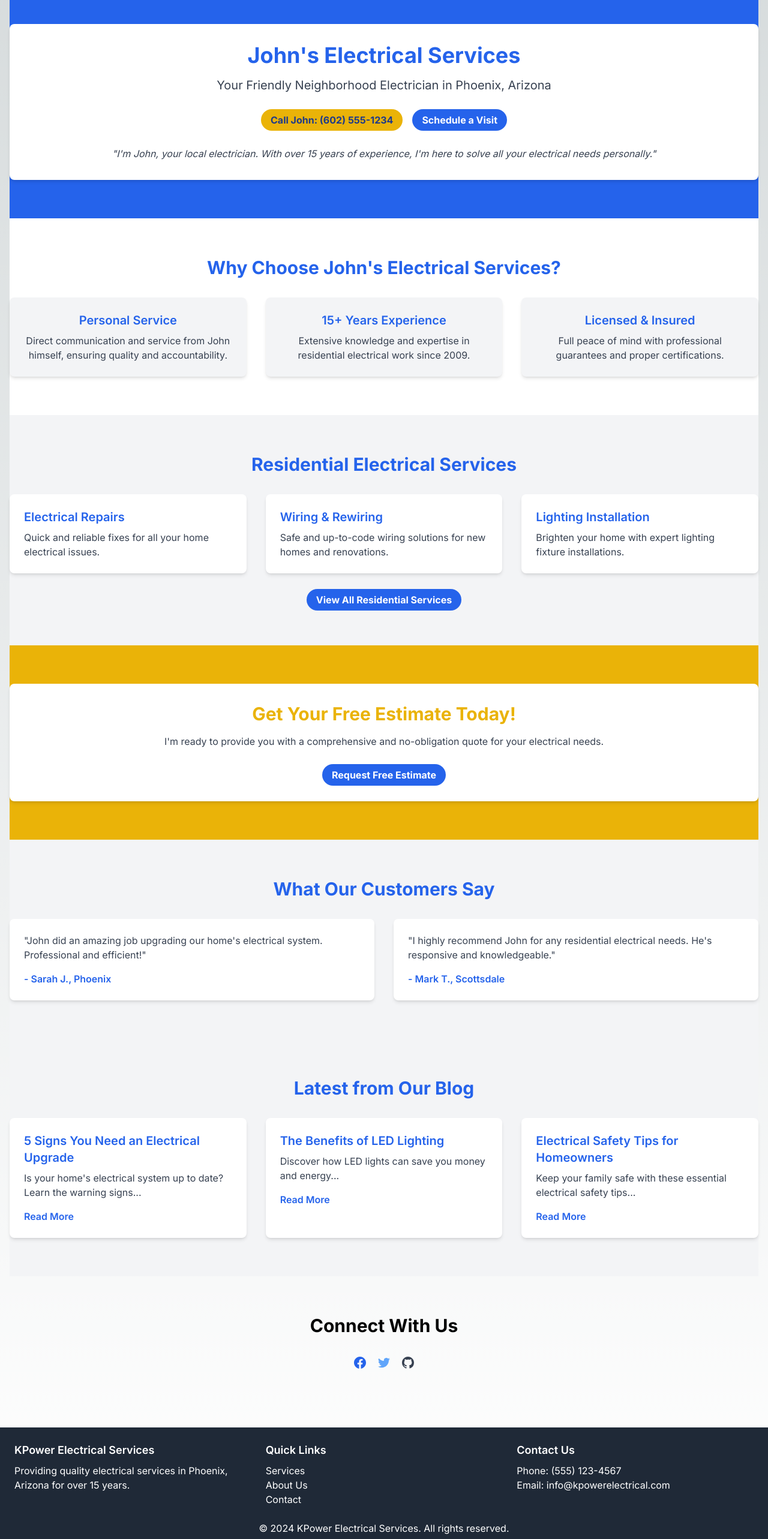
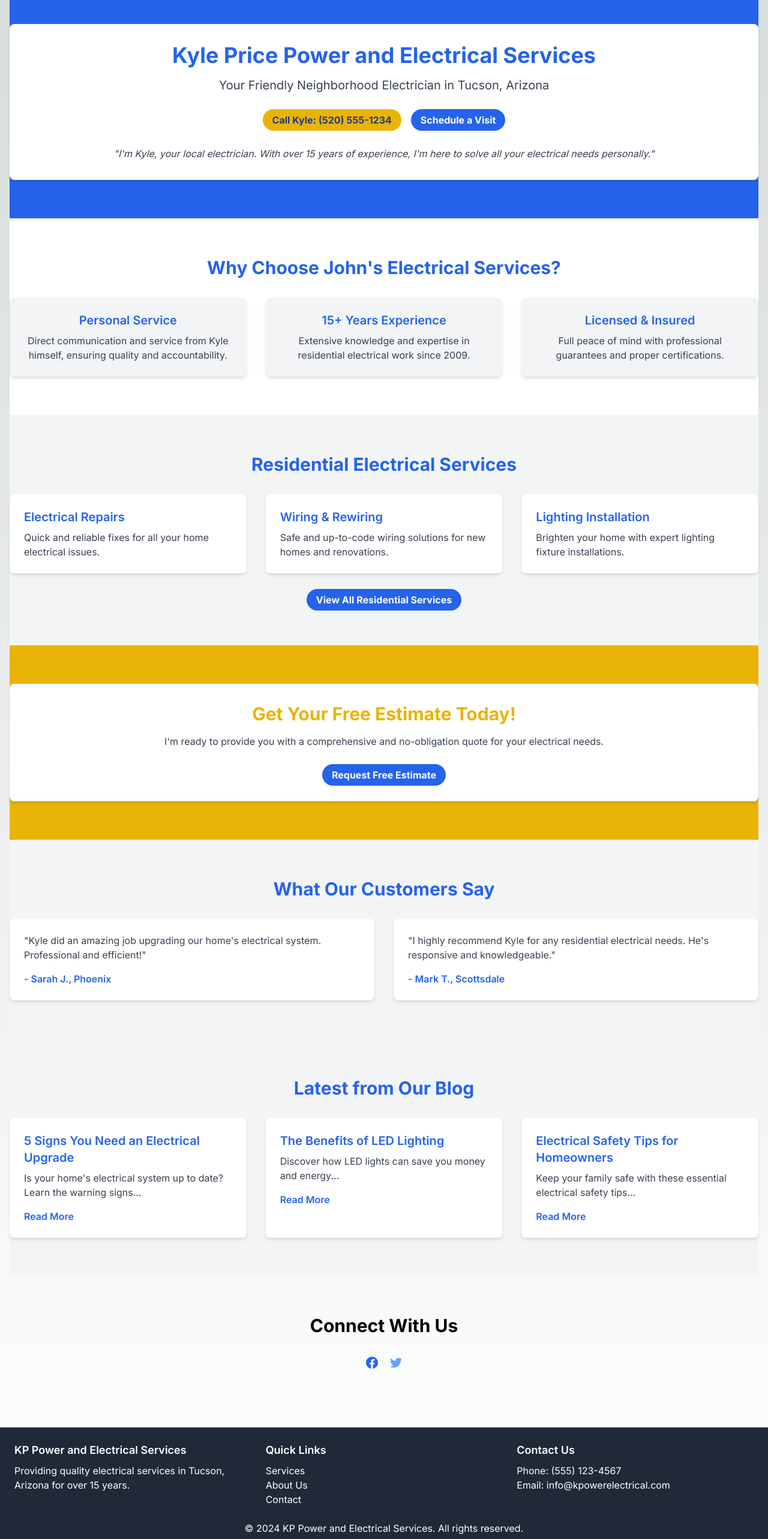
Before and after one commit to MJE43/kp, a Next.js app: page / in a window 1280 px wide. Shown: the part 120-2686 px from the top of the page at 60% size. Built offline with nearby package versions, Linux system fonts and the light colour scheme.

Commit message:
lint and formatting updates

```diff
--- a/src/app/about/page.tsx
+++ b/src/app/about/page.tsx
@@ -4,9 +4,21 @@ export default function AboutPage() {
   return (
     <Layout>
       <h1 className="text-3xl font-bold mb-4">About Us</h1>
-      <p className="mb-4">Welcome to KPower Electrical Services. We are a dedicated team of electrical professionals committed to providing top-quality electrical solutions for residential and commercial clients.</p>
-      <p className="mb-4">With years of experience in the industry, we pride ourselves on our expertise, reliability, and customer-focused approach. Our mission is to ensure the safety and satisfaction of our clients through excellent workmanship and personalized service.</p>
-      <p>Whether you need a simple repair or a complex installation, we are here to meet all your electrical needs with efficiency and professionalism.</p>
+      <p className="mb-4">
+        Welcome to KPPower Electrical Services. We are a dedicated team of
+        electrical professionals committed to providing top-quality electrical
+        solutions for residential and commercial clients.
+      </p>
+      <p className="mb-4">
+        With years of experience in the industry, we pride ourselves on our
+        expertise, reliability, and customer-focused approach. Our mission is to
+        ensure the safety and satisfaction of our clients through excellent
+        workmanship and personalized service.
+      </p>
+      <p>
+        Whether you need a simple repair or a complex installation, we are here
+        to meet all your electrical needs with efficiency and professionalism.
+      </p>
     </Layout>
   );
 }
--- a/src/app/contact/page.tsx
+++ b/src/app/contact/page.tsx
@@ -4,7 +4,9 @@ export default function ContactPage() {
   return (
     <Layout>
       <h1 className="text-3xl font-bold mb-4">Contact Us</h1>
-      <p className="mb-4">Get in touch with us for any inquiries or to schedule a service.</p>
+      <p className="mb-4">
+        Get in touch with us for any inquiries or to schedule a service.
+      </p>
       <div className="space-y-4">
         <div>
           <h2 className="text-xl font-semibold mb-2">Phone</h2>
--- a/src/app/page.tsx
+++ b/src/app/page.tsx
@@ -10,17 +10,17 @@ export default function Home() {
         <div className="container mx-auto">
           <div className="text-center bg-white rounded-lg shadow-md p-8">
             <h1 className="text-4xl font-bold mb-4 text-blue-600">
-              John's Electrical Services
+              Kyle Price Power and Electrical Services
             </h1>
             <p className="text-xl mb-8 text-gray-700">
-              Your Friendly Neighborhood Electrician in Phoenix, Arizona
+              Your Friendly Neighborhood Electrician in Tucson, Arizona
             </p>
             <div className="mb-8">
               <a
                 href="tel:+16025551234"
                 className="bg-yellow-500 text-blue-900 font-bold py-2 px-4 rounded-full mr-4 hover:bg-yellow-600"
               >
-                Call John: (602) 555-1234
+                Call Kyle: (520) 555-1234
               </a>
               <Link
                 href="/contact"
@@ -30,7 +30,7 @@ export default function Home() {
               </Link>
             </div>
             <p className="text-gray-700 italic">
-              "I'm John, your local electrician. With over 15 years of
+              "I'm Kyle, your local electrician. With over 15 years of
               experience, I'm here to solve all your electrical needs
               personally."
             </p>
@@ -50,7 +50,7 @@ export default function Home() {
                 Personal Service
               </h3>
               <p className="text-gray-700">
-                Direct communication and service from John himself, ensuring
+                Direct communication and service from Kyle himself, ensuring
                 quality and accountability.
               </p>
             </div>
@@ -149,14 +149,14 @@ export default function Home() {
           <div className="grid md:grid-cols-2 gap-8">
             <div className="bg-white p-6 rounded-lg shadow-md">
               <p className="mb-4 text-gray-700">
-                "John did an amazing job upgrading our home's electrical system.
+                "Kyle did an amazing job upgrading our home's electrical system.
                 Professional and efficient!"
               </p>
               <p className="font-semibold text-blue-600">- Sarah J., Phoenix</p>
             </div>
             <div className="bg-white p-6 rounded-lg shadow-md">
               <p className="mb-4 text-gray-700">
-                "I highly recommend John for any residential electrical needs.
+                "I highly recommend Kyle for any residential electrical needs.
                 He's responsive and knowledgeable."
               </p>
               <p className="font-semibold text-blue-600">
@@ -254,21 +254,6 @@ export default function Home() {
                 <path d="M8.29 20.251c7.547 0 11.675-6.253 11.675-11.675 0-.178 0-.355-.012-.53A8.348 8.348 0 0022 5.92a8.19 8.19 0 01-2.357.646 4.118 4.118 0 001.804-2.27 8.224 8.224 0 01-2.605.996 4.107 4.107 0 00-6.993 3.743 11.65 11.65 0 01-8.457-4.287 4.106 4.106 0 001.27 5.477A4.072 4.072 0 012.8 9.713v.052a4.105 4.105 0 003.292 4.022 4.095 4.095 0 01-1.853.07 4.108 4.108 0 003.834 2.85A8.233 8.233 0 012 18.407a11.616 11.616 0 006.29 1.84" />
               </svg>
             </a>
-            <a href="#" className="text-gray-700 hover:text-gray-900">
-              <span className="sr-only">GitHub</span>
-              <svg
-                className="h-6 w-6"
-                fill="currentColor"
-                viewBox="0 0 24 24"
-                aria-hidden="true"
-              >
-                <path
-                  fillRule="evenodd"
-                  d="M12 2C6.477 2 2 6.484 2 12.017c0 4.425 2.865 8.18 6.839 9.504.5.092.682-.217.682-.483 0-.237-.008-.868-.013-1.703-2.782.605-3.369-1.343-3.369-1.343-.454-1.158-1.11-1.466-1.11-1.466-.908-.62.069-.608.069-.608 1.003.07 1.531 1.032 1.531 1.032.892 1.53 2.341 1.088 2.91.832.092-.647.35-1.088.636-1.338-2.22-.253-4.555-1.113-4.555-4.951 0-1.093.39-1.988 1.029-2.688-.103-.253-.446-1.272.098-2.65 0 0 .84-.27 2.75 1.026A9.564 9.564 0 0112 6.844c.85.004 1.705.115 2.504.337 1.909-1.296 2.747-1.027 2.747-1.027.546 1.379.202 2.398.1 2.651.64.7 1.028 1.595 1.028 2.688 0 3.848-2.339 4.695-4.566 4.943.359.309.678.92.678 1.855 0 1.338-.012 2.419-.012 2.747 0 .268.18.58.688.482A10.019 10.019 0 0022 12.017C22 6.484 17.522 2 12 2z"
-                  clipRule="evenodd"
-                />
-              </svg>
-            </a>
           </div>
         </div>
       </section>
--- a/src/app/services/page.tsx
+++ b/src/app/services/page.tsx
@@ -71,8 +71,8 @@ export default function ServicesPage() {
           Our Electrical Services
         </h1>
         <p className="text-xl mb-12 text-center text-gray-700">
-          KPower Electrical Services offers a wide range of electrical solutions
-          for residential and commercial clients in Phoenix, Arizona.
+          KPPower Electrical Services offers a wide range of electrical
+          solutions for residential and commercial clients in Phoenix, Arizona.
         </p>
 
         {services.map((service, index) => (
--- a/src/components/Footer.tsx
+++ b/src/components/Footer.tsx
@@ -7,15 +7,26 @@ const Footer: React.FC = () => {
       <div className="container mx-auto">
         <div className="grid grid-cols-1 md:grid-cols-3 gap-6">
           <div>
-            <h3 className="text-lg font-semibold mb-2">KPower Electrical Services</h3>
-            <p>Providing quality electrical services in Phoenix, Arizona for over 15 years.</p>
+            <h3 className="text-lg font-semibold mb-2">
+              KP Power and Electrical Services
+            </h3>
+            <p>
+              Providing quality electrical services in Tucson, Arizona for over
+              15 years.
+            </p>
           </div>
           <div>
             <h3 className="text-lg font-semibold mb-2">Quick Links</h3>
             <ul>
-              <li><Link href="/services">Services</Link></li>
-              <li><Link href="/about">About Us</Link></li>
-              <li><Link href="/contact">Contact</Link></li>
+              <li>
+                <Link href="/services">Services</Link>
+              </li>
+              <li>
+                <Link href="/about">About Us</Link>
+              </li>
+              <li>
+                <Link href="/contact">Contact</Link>
+              </li>
             </ul>
           </div>
           <div>
@@ -25,7 +36,9 @@ const Footer: React.FC = () => {
           </div>
         </div>
         <div className="mt-6 text-center">
-          <p>&copy; 2024 KPower Electrical Services. All rights reserved.</p>
+          <p>
+            &copy; 2024 KP Power and Electrical Services. All rights reserved.
+          </p>
         </div>
       </div>
     </footer>
--- a/src/components/Header.tsx
+++ b/src/components/Header.tsx
@@ -7,7 +7,7 @@ const Header: React.FC = () => {
     <header className="bg-blue-600 text-white p-4">
       <div className="container mx-auto flex justify-between items-center">
         <Link href="/" className="text-2xl font-bold">
-          KPower Electrical Services
+          KP Power and Electrical Services
         </Link>
         <div className="hidden md:block">
           <Navigation />
--- a/src/components/Layout.tsx
+++ b/src/components/Layout.tsx
@@ -10,9 +10,7 @@ const Layout: React.FC<LayoutProps> = ({ children }) => {
   return (
     <div className="flex flex-col min-h-screen">
       <Header />
-      <main className="flex-grow container mx-auto px-4 py-8">
-        {children}
-      </main>
+      <main className="flex-grow container mx-auto px-4 py-8">{children}</main>
       <Footer />
     </div>
   );
```
Also changed, not shown: src/app/testimonials/page.tsx (+16 -5 lines), src/components/Navigation.tsx (+40 -8 lines).
